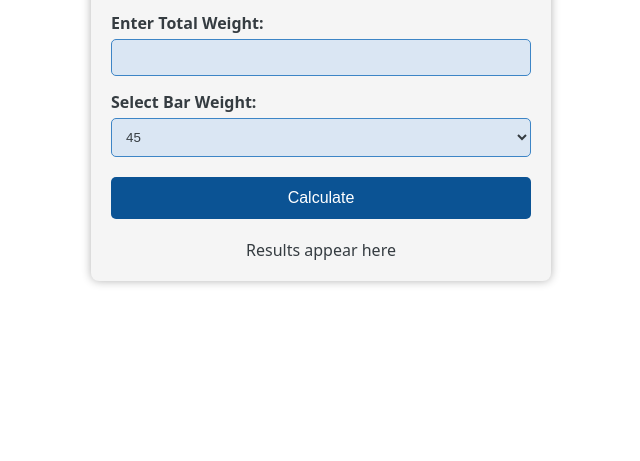
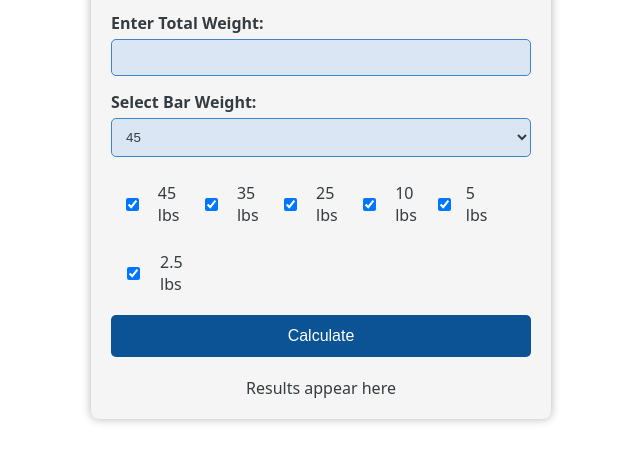
Before and after one commit to UncrownedGuard/gym-weight-plate-calculator, a plain HTML site: page index.html in a window 1280 px wide. Shown: the part 173-634 px from the top of the page, without its empty margins (319-959 px from the left). Drawn offline with Linux system fonts and the light colour scheme.

Commit message:
Update index.html

```diff
--- a/index.html
+++ b/index.html
@@ -45,6 +45,21 @@
       background-color: #353c41;
       color: #dae6f3;
       box-sizing: border-box;
+    }
+
+    .plate-checklist {
+      text-align: left;
+      margin-top: 10px;
+      display: flex;
+      flex-wrap: wrap;
+      gap: 10px;
+    }
+
+    .plate-checklist label {
+      display: flex;
+      align-items: center;
+      gap: 5px;
+      font-weight: normal;
     }
 
     button {
@@ -115,10 +130,12 @@
       </select>
 
       <label for="gwpcTotalWeight">Enter Total Weight:</label>
-      <input type="number" id="gwpcTotalWeight" name="gwpcTotalWeight" min="1" required>
+      <input type="number" id="gwpcTotalWeight" min="1" required>
 
       <label for="gwpcBarWeight">Select Bar Weight:</label>
       <select id="gwpcBarWeight"></select>
+
+      <div id="plateChecklist" class="plate-checklist"></div>
 
       <button type="submit">Calculate</button>
     </form>
@@ -133,19 +150,35 @@
     };
 
     const plateOptions = {
-      lbs: [45, 25, 10, 5, 2.5],
+      lbs: [45, 35, 25, 10, 5, 2.5],
       kg: [25, 20, 15, 10, 5, 2.5, 1.25]
     };
 
     function updateUnitOptions() {
       const unit = document.getElementById("unit").value;
       const barSelect = document.getElementById("gwpcBarWeight");
+      const checklist = document.getElementById("plateChecklist");
+
+      // Update bar weights
       barSelect.innerHTML = "";
       barOptions[unit].forEach(weight => {
         const option = document.createElement("option");
         option.value = weight;
         option.text = weight;
         barSelect.appendChild(option);
+      });
+
+      // Update plate checklist
+      checklist.innerHTML = "";
+      plateOptions[unit].forEach(plate => {
+        const label = document.createElement("label");
+        const checkbox = document.createElement("input");
+        checkbox.type = "checkbox";
+        checkbox.value = plate;
+        checkbox.checked = true;
+        label.appendChild(checkbox);
+        label.appendChild(document.createTextNode(`${plate} ${unit}`));
+        checklist.appendChild(label);
       });
     }
 
@@ -166,11 +199,20 @@
         return;
       }
 
-      workingWeight /= 2; // one side
-      const availablePlates = plateOptions[unit];
+      workingWeight /= 2;
+
+      // Only use checked plates
+      const selectedPlates = Array.from(document.querySelectorAll("#plateChecklist input:checked"))
+        .map(el => parseFloat(el.value))
+        .sort((a, b) => b - a);
+
+      if (selectedPlates.length === 0) {
+        document.getElementById("gwpcResults").innerHTML = "Please select at least one plate size.";
+        return;
+      }
+
       let result = `<strong>Plates on each side (${unit}):</strong><br>`;
-
-      availablePlates.forEach(plate => {
+      selectedPlates.forEach(plate => {
         let count = 0;
         while (workingWeight >= plate) {
           workingWeight -= plate;
@@ -188,7 +230,6 @@
       document.getElementById("gwpcResults").innerHTML = result;
     }
 
-    // Initialize bar options on load
     window.onload = updateUnitOptions;
   </script>
 
```
